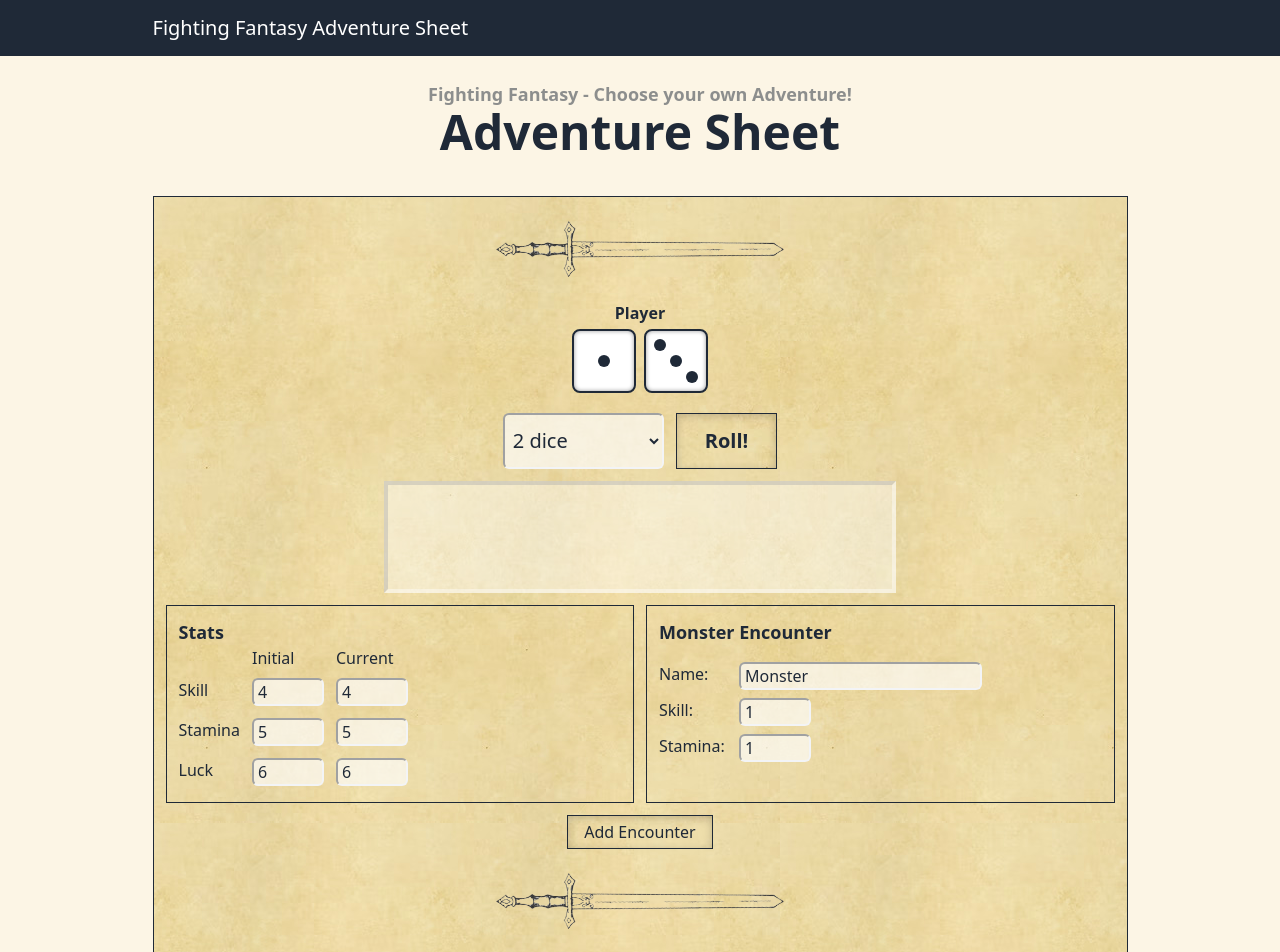
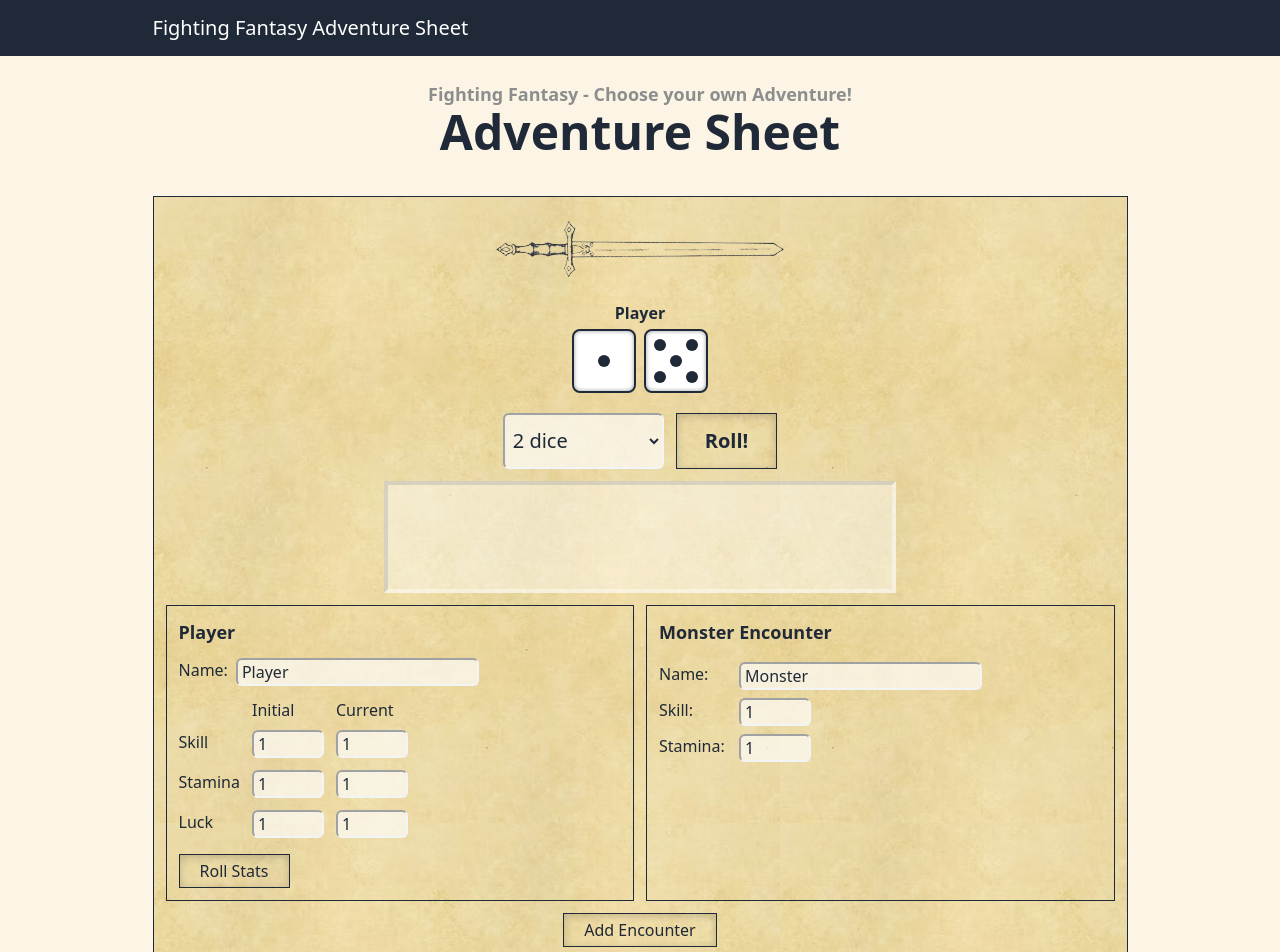
Before and after one commit to MrIee/choose-your-own-adventure-sheet, a Vue app: page / in a window 1280 px wide. Shown: the top 952 px of the page. Built offline with nearby package versions, Linux system fonts and the light colour scheme.

Commit message:
Add function to roll player stats and change player name and clean up code around combat

```diff
--- a/src/App.vue
+++ b/src/App.vue
@@ -16,7 +16,7 @@
             v-if="diceMode === diceModeCombat || diceModeCombatLuck"
             class="tw-mx-auto"
           >
-            Player
+            {{ playerName }}
           </strong>
           <div class="tw-flex">
             <Dice
@@ -31,7 +31,7 @@
             v-if="diceMode === diceModeCombat || diceModeCombatLuck"
             class="tw-mx-auto"
           >
-            {{ validMonsterName }}
+            {{ encounterName || validMonsterName }}
           </strong>
           <div class="tw-flex">
             <Dice
@@ -87,8 +87,9 @@
       <div :ref="messageBoxRef" class="message-box" v-html="messageBoxText" />
     </div>
     <div class="tw-flex tw-flex-col md:tw-flex-row">
-      <StatsBox
+      <PlayerBox
         class="tw-mr-3"
+        v-model:player-name="playerName"
         v-model:initial-skill="initialSkill"
         v-model:current-skill="skill"
         v-model:initial-stamina="initialStamina"
@@ -96,9 +97,11 @@
         v-model:initial-luck="initialLuck"
         v-model:current-luck="luck"
         :show-animation="showStatAnimation"
+        :is-roll-stats-disabled="isRollStatsDisabled"
         @mouseenter="showStatAnimation = false"
+        @randomize-stats="randomizeStats"
       />
-      <Monster
+      <MonsterBox
         v-model:name="monsterName"
         v-model:skill="monsterSkill"
         v-model:stamina="monsterStamina"
@@ -106,18 +109,16 @@
         @mouseenter="showStatAnimation = false"
       />
     </div>
+    <div class="tw-w-full tw-flex tw-justify-center tw-mb-3">
+      <button @click="onClickAddMonster">Add Encounter</button>
+    </div>
     <div class="tw-flex tw-flex-row-reverse tw-flex-wrap">
-      <div class="tw-w-full tw-flex tw-justify-center tw-mb-3">
-        <button class="tw-px-4" @click="onClickAddMonster">
-          Add Encounter
-        </button>
-      </div>
       <div
         v-for="(monster, index) in additionalEncounters"
         :key="index"
         class="monster-wrapper"
       >
-        <Monster
+        <MonsterBox
           class="md:tw-w-full"
           v-model:name="monster.name"
           v-model:skill="monster.skill"
@@ -130,7 +131,7 @@
     <Divider :img-url="require('@/assets/images/sword.png')" />
     <div class="tw-flex tw-flex-col md:tw-flex-row">
       <div class="tw-w-full md:tw-w-1/2 md:tw-mr-1.5">
-        <InventoryBox :items="formattedSheetData.inventory" />
+        <InventoryBox :items="[]" />
       </div>
       <div class="tw-w-full md:tw-w-1/2 md:tw-ml-1.5">
         <QuantityBox label="Gold" v-model="gold" />
@@ -145,8 +146,8 @@
 import { defineComponent } from 'vue';
 import TopBar from './components/Topbar.vue';
 import Divider from './components/Divider.vue';
-import StatsBox from './components/StatsBox.vue';
-import Monster from './components/MonsterBox.vue';
+import PlayerBox from './components/PlayerBox.vue';
+import MonsterBox from './components/MonsterBox.vue';
 import InventoryBox from './components/InventoryBox.vue';
 import QuantityBox from './components/QuantityBox.vue';
 import NotesBox from './components/NotesBox.vue';
@@ -174,11 +175,11 @@
   components: {
     TopBar,
     Divider,
-    StatsBox,
+    PlayerBox,
     InventoryBox,
     QuantityBox,
     NotesBox,
-    Monster,
+    MonsterBox,
     Dice,
     BigButton,
   },
@@ -224,6 +225,8 @@
       failMessage: '',
       victoryMessage: '',
       defeatMessage: '',
+      isRollStatsDisabled: false,
+      playerName: 'Player',
       skill: 1,
       stamina: 1,
       luck: 1,
@@ -331,28 +334,12 @@
     },
   },
   mounted(): void {
-    this.initialiseStats();
+    // Temporarily disable initialise stats until save/load is properly implemented
+    // this.initialiseStats();
     this.setDice(this.defaultDiceOption);
     this.monsterName = this.validMonsterName;
   },
   methods: {
-    async makeDiceRoll(
-      callback: (number: number) => void,
-      delay = 150
-    ): Promise<void> {
-      let rolledNumber = 0;
-      const numberOfSideOnDie = 6;
-      const wait = (): Promise<void> =>
-        new Promise((resolve) => setTimeout(resolve, delay));
-
-      for (let i = 1; i <= numberOfSideOnDie; i++) {
-        rolledNumber = Math.floor(Math.random() * numberOfSideOnDie) + 1;
-        callback && callback(rolledNumber);
-        await wait();
-      }
-
-      return Promise.resolve();
-    },
     initialiseStats(): void {
       const stats = this.formattedSheetData.stats;
 
@@ -381,6 +368,45 @@
         });
       }
     },
+    getRandomDiceNumber(sides = 6) {
+      return Math.ceil(Math.random() * sides);
+    },
+    async makeDiceRoll(
+      callback: (number: number) => void,
+      delay = 150
+    ): Promise<void> {
+      let rolledNumber = 0;
+      const numberOfSideOnDie = 6;
+      const wait = (): Promise<void> =>
+        new Promise((resolve) => setTimeout(resolve, delay));
+
+      for (let i = 1; i <= numberOfSideOnDie; i++) {
+        rolledNumber = this.getRandomDiceNumber();
+        callback && callback(rolledNumber);
+        await wait();
+      }
+
+      return Promise.resolve();
+    },
+    randomizeStats(): void {
+      const statModifier = 6;
+      const staminaStatModifier = 12;
+      const skill = statModifier + this.getRandomDiceNumber();
+      const stamina =
+        staminaStatModifier +
+        this.getRandomDiceNumber() +
+        this.getRandomDiceNumber();
+      const luck = statModifier + this.getRandomDiceNumber();
+
+      this.initialSkill = skill;
+      this.skill = skill;
+      this.initialStamina = stamina;
+      this.stamina = stamina;
+      this.initialLuck = luck;
+      this.luck = luck;
+      // Possibly disable re-rolling stats in future
+      // this.isRollStatsDisabled = true;
+    },
     setDice(option: number) {
       this.showCombatLuck = false;
 
@@ -391,10 +417,7 @@
           this.diceMode = this.diceModeRegular;
           break;
         case this.diceOptions.fight.value:
-          if (this.encounterName) {
-            this.monsterName = this.encounterName;
-          }
-
+          this.encounterName = this.monsterName;
           this.showCombatLuck = true;
           this.playerDice = [0, 0];
           this.monsterDice = [0, 0];
@@ -463,10 +486,7 @@
           await this.rollEntityDice(this.playerDice);
           break;
         case this.diceModeCombat:
-          if (this.encounterName) {
-            console.log('change monster name!');
-            this.monsterName = this.encounterName;
-          }
+          this.encounterName = this.monsterName;
 
           this.rollEntityDice(this.playerDice);
           await this.rollEntityDice(this.monsterDice);
@@ -522,7 +542,8 @@
       this.testPlayerRollAgainstLuck(onLucky, onUnlucky);
     },
     generateCombatStrengthMessages(): void {
-      this.messageBoxText = `Player attack strength: <strong>${this.playerTotalRoll}</strong>`;
+      this.messageBoxText = `${this.playerName} attack strength: `;
+      this.messageBoxText += `<strong>${this.playerTotalRoll}</strong>`;
       this.messageBoxText += ' | ';
       this.messageBoxText += `${this.validMonsterName} attack strength: `;
       this.messageBoxText += `<strong>${this.monsterTotalRoll}</strong>`;
@@ -572,7 +593,7 @@
 
         for (let i = 0; i < this.additionalEncounters.length; i++) {
           const encounter = this.additionalEncounters[i];
-          this.monsterName = encounter.name;
+          this.encounterName = encounter.name;
           this.rollEntityDice(this.playerDice);
           await this.rollEntityDice(this.monsterDice);
           const playerTotalRoll = this.skill + this.playerRoll;
@@ -582,11 +603,11 @@
 
           if (playerTotalRoll > monsterTotalRoll) {
             this.messageBoxText += this.createMessageBoxSuccessText(
-              `You have successfully managed to parry an attack from the ${this.validMonsterName}`
+              `You have successfully managed to parry an attack from the ${encounter.name}`
             );
           } else {
             this.messageBoxText += this.createMessageBoxFailureText(
-              `You have been wounded by the ${this.validMonsterName}`
+              `You have been wounded by the ${encounter.name}`
             );
             this.stamina -= this.combatDamage;
           }
@@ -698,6 +719,6 @@
 }
 
 .monster-wrapper {
-  @apply tw-w-full md:tw-w-1/2 md:[&:nth-child(even)]:tw-pl-1.5 md:[&:nth-child(odd)]:tw-pr-1.5;
+  @apply tw-w-full md:tw-w-1/2 md:[&:nth-child(even)]:tw-pr-1.5 md:[&:nth-child(odd)]:tw-pl-1.5;
 }
 </style>
--- a/src/assets/css/tailwind.css
+++ b/src/assets/css/tailwind.css
@@ -56,7 +56,7 @@
   button {
     box-shadow: inset 0 2px 8px 0 rgb(0 0 0 / 0.2);
 
-    @apply tw-border tw-border-solid tw-border-gray-800 tw-p-1;
+    @apply tw-border tw-border-solid tw-border-gray-800 tw-p-1 tw-px-5;
   }
 
   button:hover {
--- a/src/components/Dice.vue
+++ b/src/components/Dice.vue
@@ -24,16 +24,6 @@
       default: false,
     },
   },
-  data() {
-    return {
-      rolledNumber: this.number,
-    };
-  },
-  watch: {
-    rollDice(): void {
-      this.roll();
-    },
-  },
   computed: {
     one(): boolean {
       return this.number === 1;
@@ -52,23 +42,6 @@
     },
     six(): boolean {
       return this.number === 6;
-    },
-  },
-  mounted(): void {
-    // this.roll();
-    this.rolledNumber = Math.floor(Math.random() * 6) + 1;
-  },
-  methods: {
-    async roll(): Promise<void> {
-      const wait = (): Promise<void> =>
-        new Promise((resolve) => setTimeout(resolve, 150));
-
-      for (let i = 1; i <= 6; i++) {
-        this.rolledNumber = Math.floor(Math.random() * 6) + 1;
-        await wait();
-      }
-
-      this.$emit('roll', this.rolledNumber);
     },
   },
 });
--- a/src/components/StatsBox.vue
+++ b/src/components/PlayerBox.vue
@@ -1,6 +1,15 @@
 <template>
   <div class="tw-w-full md:tw-w-1/2 box">
-    <h3 class="tw-mb-0">Stats</h3>
+    <h3 class="tw-mb-3">Player</h3>
+    <div class="tw-flex tw-mb-3">
+      <label class="tw-mr-2" for="playerName">Name:</label>
+      <input
+        class="tw-w-full sm:tw-w-auto"
+        type="text"
+        :value="playerName"
+        @input="onUpdatePlayerName"
+      />
+    </div>
     <div class="tw-flex">
       <div>
         <div class="stats__cell" />
@@ -54,6 +63,15 @@
         </div>
       </div>
     </div>
+    <div>
+      <button
+        class="tw-mt-3"
+        @click="onClickRandomizeStats"
+        :disabled="isRollStatsDisabled"
+      >
+        Roll Stats
+      </button>
+    </div>
   </div>
 </template>
 
@@ -68,6 +86,10 @@
     StatAnimation,
   },
   props: {
+    playerName: {
+      type: String,
+      default: 'Player',
+    },
     initialSkill: {
       type: Number,
       default: 1,
@@ -91,6 +113,10 @@
     currentLuck: {
       type: Number,
       default: 1,
+    },
+    isRollStatsDisabled: {
+      type: Boolean,
+      default: false,
     },
     showAnimation: {
       type: Boolean,
@@ -129,6 +155,12 @@
     },
   },
   methods: {
+    onUpdatePlayerName(event: Event): void {
+      this.$emit(
+        'update:player-name',
+        (event.target as HTMLInputElement).value
+      );
+    },
     onUpdateInitialSkill(value: number): void {
       this.$emit('update:initialSkill', value);
     },
@@ -146,6 +178,9 @@
     },
     onUpdateLuck(value: number): void {
       this.$emit('update:current-luck', value);
+    },
+    onClickRandomizeStats() {
+      this.$emit('randomize-stats');
     },
   },
 });
```
